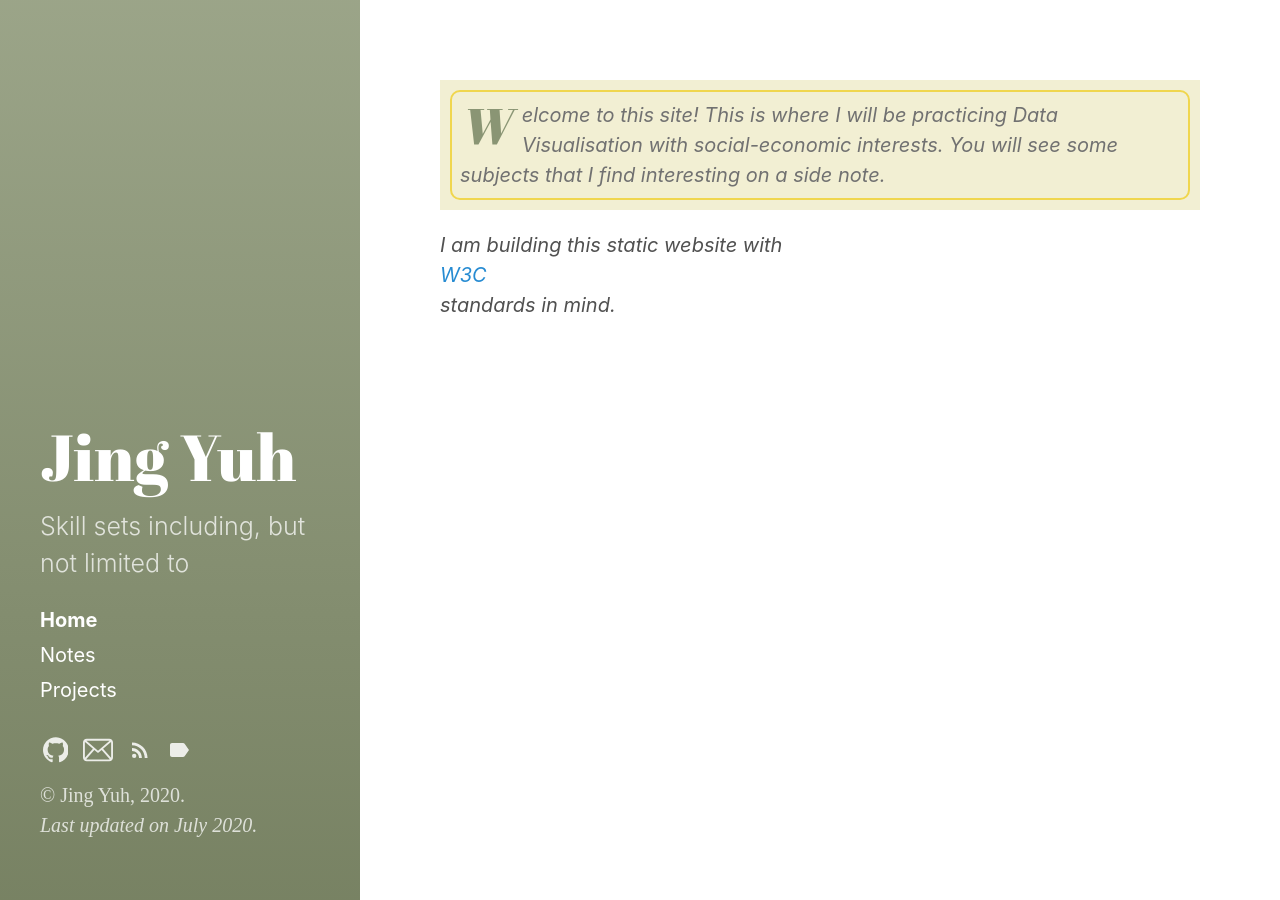
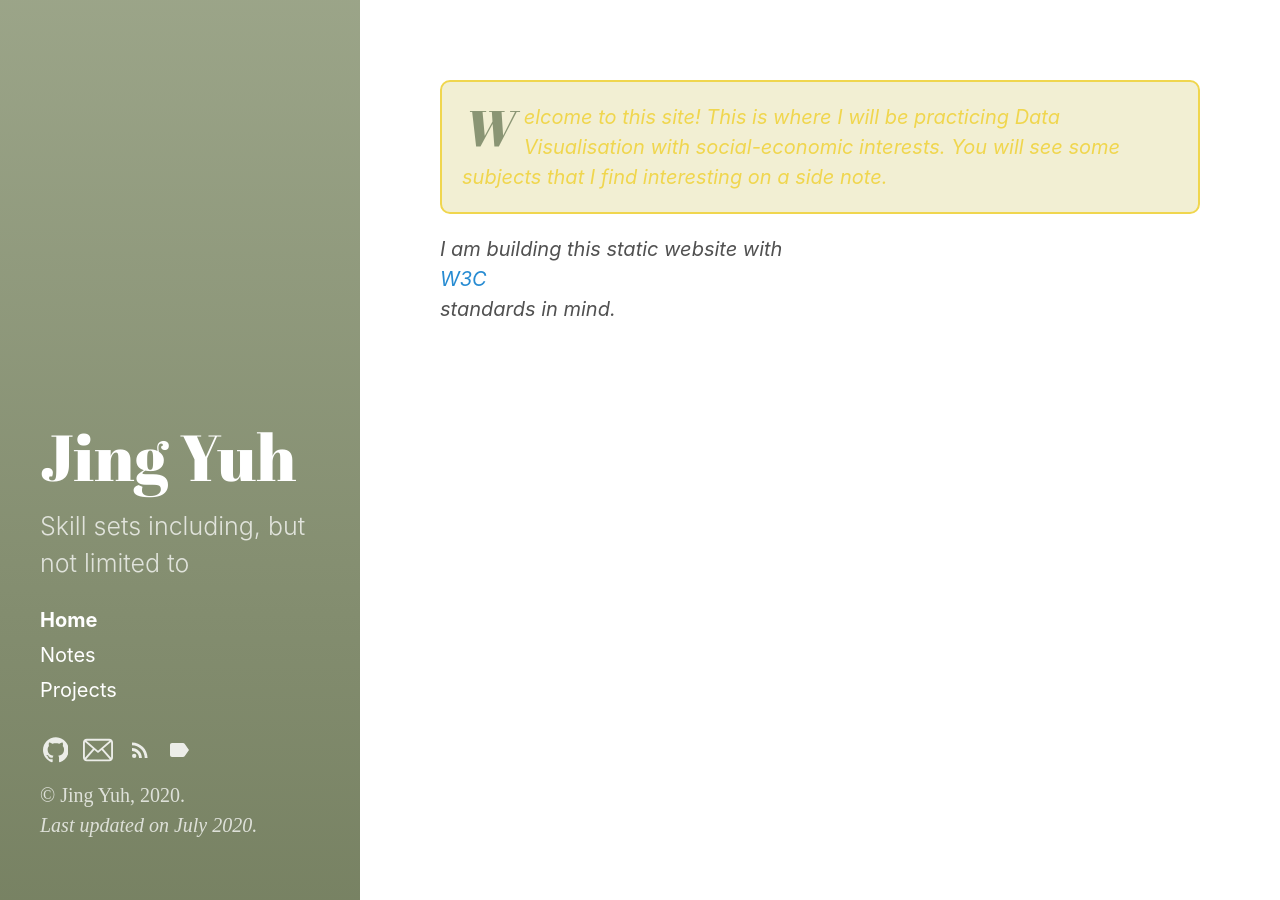
Before and after one commit to jyang123-bit/Website, a Jekyll site: the page built from index.html, in a window 1280 px wide. Built offline with Jekyll 4.4.1, drawn with Linux system fonts in a browser that asks for light colours; the list of posts is cut into pages by our own code.

Commit message:
Update _message.scss

```diff
--- a/_sass/hydeout/_message.scss
+++ b/_sass/hydeout/_message.scss
@@ -10,6 +10,11 @@
   padding: 1rem;
   overflow: hidden;
   position: relative;
+  border: 2px solid;
+  color: #F0D64E; //Ronchi yellow: #F0D64E / #EED971FF / cactus green: #5C755E
+  border-radius: 10px;
+  content: '';
+  display: block;
 
 }
 
@@ -28,15 +33,15 @@
 }
 
 //to add an inline border on the message
-.message:after {
-  position: absolute;
-  top: 10px;
-  left: 10px;
-  right: 10px;
-  bottom: 10px;
-  border: 2px solid;
-  color: #F0D64E; //Ronchi yellow: #F0D64E / #EED971FF / cactus green: #5C755E
-  border-radius: 10px;
-  content: '';
-  display: block;
-}
+//.message:after {
+//  position: absolute;
+//  top: 10px;
+//  left: 10px;
+//  right: 10px;
+//  bottom: 10px;
+//  border: 2px solid;
+//  color: #F0D64E; //Ronchi yellow: #F0D64E / #EED971FF / cactus green: #5C755E
+//  border-radius: 10px;
+//  content: '';
+//  display: block;
+//}
```
